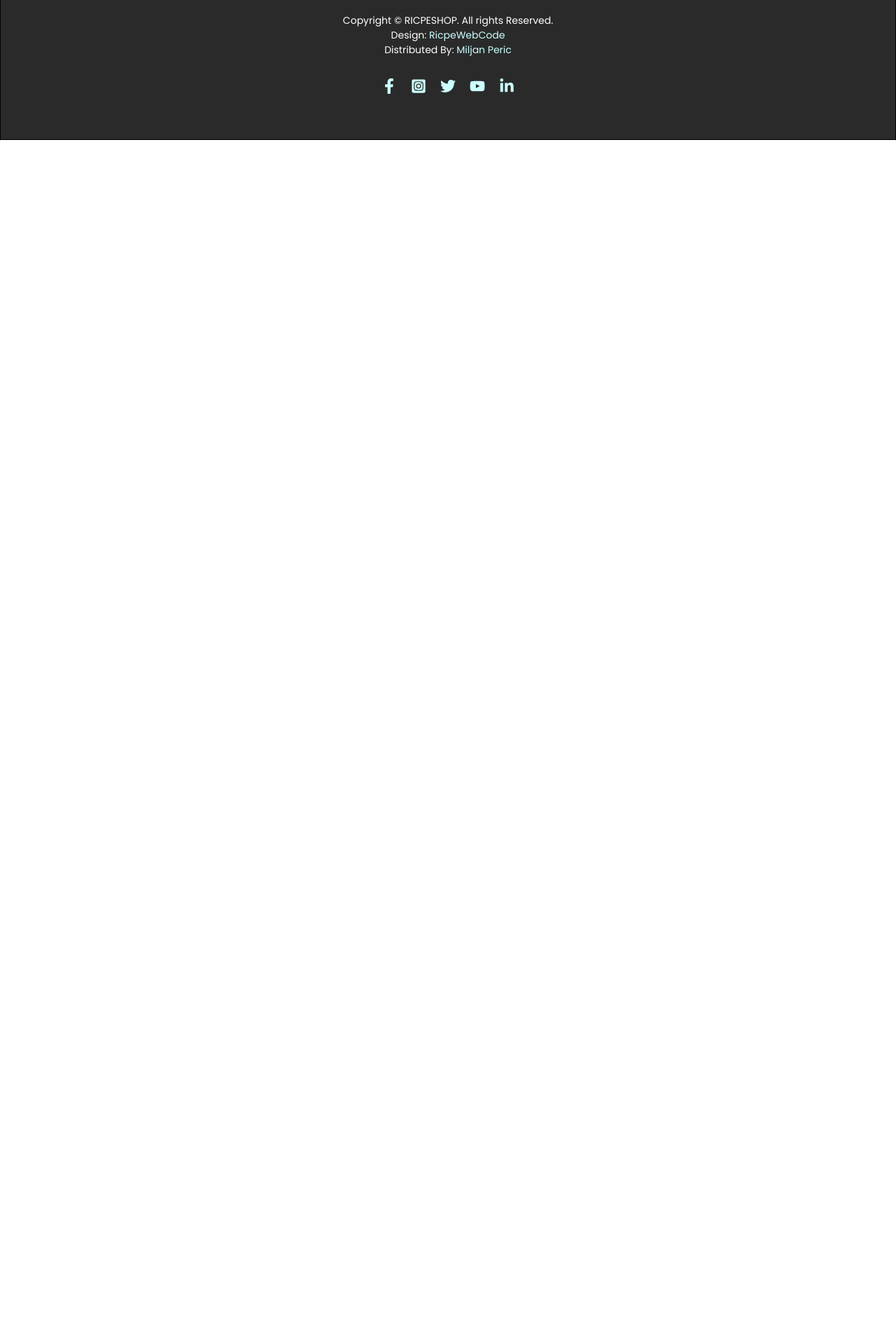
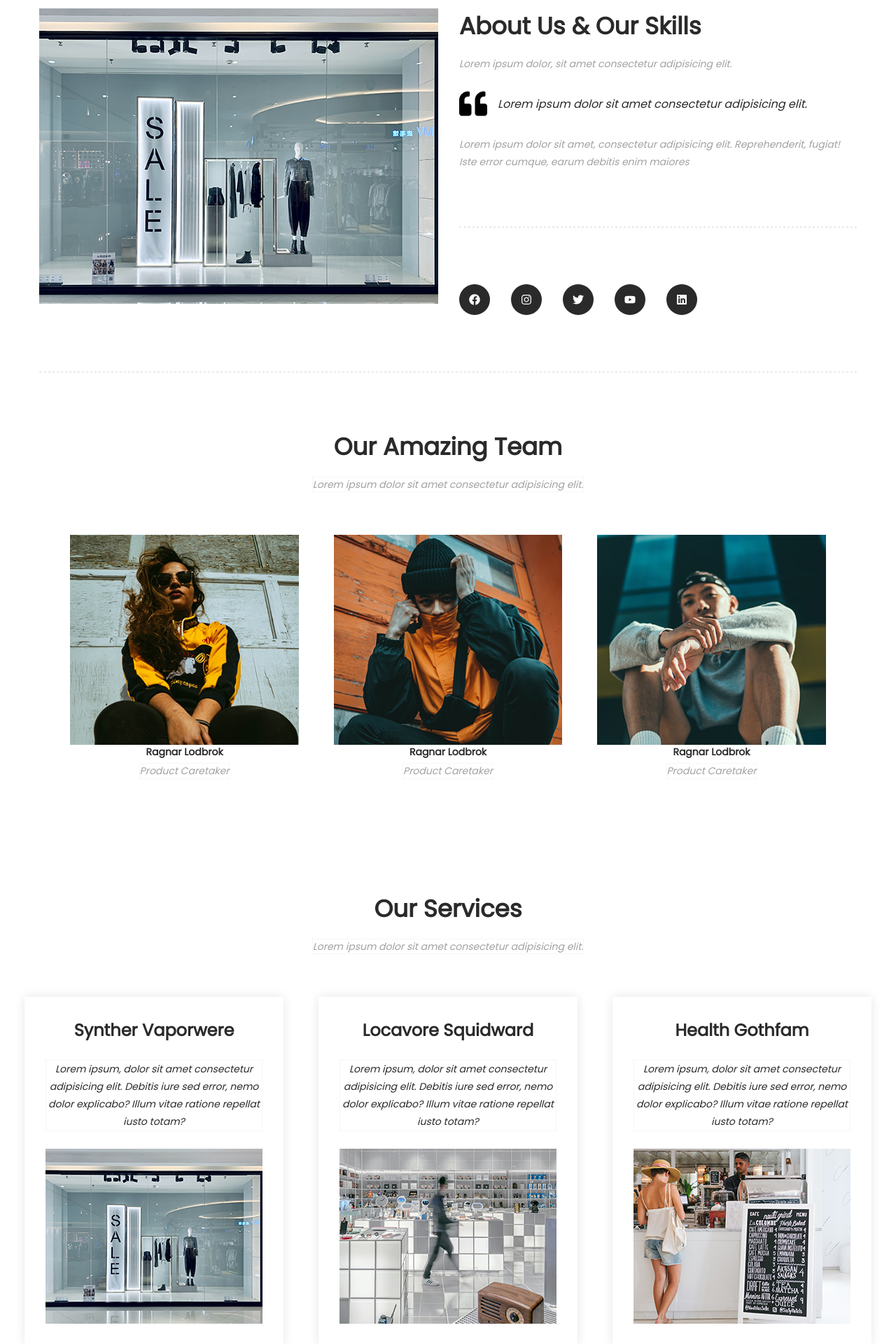
Before and after one commit to kotikCrypto/ecommerce, a React (Create React App) app in the folder frontend/: page /about in a window 1280 px wide. Shown: the part 600-2520 px from the top of the page at 70% size. Before the commit the page ends 800 px from the top, so only its background shows below. Built offline with nearby package versions, Linux system fonts and the light colour scheme.

Commit message:
Created and styled component AboutUs

```diff
--- a/frontend/src/App.js
+++ b/frontend/src/App.js
@@ -4,6 +4,7 @@ import Home from './pages/Home';
 import { BrowserRouter as Router, Routes, Route } from "react-router-dom"
 import "./index.css"
 import Contact from './pages/Contact';
+import About from './pages/About';
 
 function App() {
   return (
@@ -13,6 +14,7 @@ function App() {
           <Routes>
             <Route path='/' element={<Home/>}/>
             <Route path='/contact' element={<Contact/>}/>
+            <Route path='/about' element={<About/>}/>
           </Routes>
         </Layout>
       </Router>
--- /dev/null
+++ b/frontend/src/components/AboutUs.jsx
@@ -0,0 +1,150 @@
+import React from 'react'
+import { FaFacebook, FaInstagram, FaLinkedin, FaPaperPlane, FaQuoteLeft, FaTwitter, FaYoutube } from 'react-icons/fa'
+import { Link } from 'react-router-dom'
+
+const AboutUs = () => {
+  return (
+    <div className='aboutUs'>
+      <div className="aboutUsDiv">
+        <div className="aboutUsTop">
+          <img src="./assets/uploads/about-us-page-heading.jpg" alt="" />
+          <div className="aboutUsTexts">
+            <h2>About Our Company</h2>
+            <span>Lorem ipsum, dolor sit amet consectetur adipisicing elit.</span>
+          </div>
+        </div>
+
+        <div className="aboutUsBottom">
+          <div className="aboutUsBottomLeft">
+            <div className="aboutUsBottomImg">
+              <img src="./assets/uploads/about-left-image.jpg" alt="" />
+            </div>
+          </div>
+          <div className="aboutUsBottomRight">
+
+            <div className="aboutUsBottomTexts">
+              <h2>About Us & Our Skills</h2>
+              <span>Lorem ipsum dolor, sit amet consectetur adipisicing elit.</span>
+              <div className="exploreQuote">
+                <FaQuoteLeft />
+                <p className="exploreQuoteText">Lorem ipsum dolor sit amet consectetur adipisicing elit.</p>
+              </div>
+              <span>Lorem ipsum dolor sit amet, consectetur adipisicing elit. Reprehenderit, fugiat! Iste error cumque, earum debitis enim maiores </span>
+            </div>
+
+            <div className="aboutUsBottomSocials">
+              <Link to="/"><FaFacebook /></Link>
+              <Link to="/"><FaInstagram /></Link>
+              <Link to="/"><FaTwitter /></Link>
+              <Link to="/"><FaYoutube /></Link>
+              <Link to="/"><FaLinkedin /></Link>
+            </div>
+
+          </div>
+        </div>
+
+      </div>
+
+      <div className="aboutUsOthers">
+        <div className="aboutUsContent">
+          <h2>Our Amazing Team</h2>
+          <span>Lorem ipsum dolor sit amet consectetur adipisicing elit. </span>
+        </div>
+
+        <div className="aboutUsImages">
+          <div className="aboutUsImage">
+
+            <div className="aboutUsImageTop">
+              <img src="./assets/uploads/team-member-01.jpg" alt="" />
+              <div className="aboutUsImageHover">
+                <Link to="/"><FaFacebook /></Link>
+                <Link to="/"><FaInstagram /></Link>
+                <Link to="/"><FaTwitter /></Link>
+                <Link to="/"><FaYoutube /></Link>
+                <Link to="/"><FaLinkedin /></Link>
+              </div>
+            </div>
+
+            <div className="aboutUsImageBottom">
+              <h4>Ragnar Lodbrok</h4>
+              <span>Product Caretaker</span>
+            </div>
+
+          </div>
+          <div className="aboutUsImage">
+
+            <div className="aboutUsImageTop">
+              <img src="./assets/uploads/team-member-02.jpg" alt="" />
+              <div className="aboutUsImageHover">
+                <Link to="/"><FaFacebook /></Link>
+                <Link to="/"><FaInstagram /></Link>
+                <Link to="/"><FaTwitter /></Link>
+                <Link to="/"><FaYoutube /></Link>
+                <Link to="/"><FaLinkedin /></Link>
+              </div>
+            </div>
+
+            <div className="aboutUsImageBottom">
+              <h4>Ragnar Lodbrok</h4>
+              <span>Product Caretaker</span>
+            </div>
+
+          </div>
+
+          <div className="aboutUsImage">
+
+            <div className="aboutUsImageTop">
+              <img src="./assets/uploads/team-member-03.jpg" alt="" />
+              <div className="aboutUsImageHover">
+                <Link to="/"><FaFacebook /></Link>
+                <Link to="/"><FaInstagram /></Link>
+                <Link to="/"><FaTwitter /></Link>
+                <Link to="/"><FaYoutube /></Link>
+                <Link to="/"><FaLinkedin /></Link>
+              </div>
+            </div>
+
+            <div className="aboutUsImageBottom">
+              <h4>Ragnar Lodbrok</h4>
+              <span>Product Caretaker</span>
+            </div>
+
+          </div>
+        </div>
+
+      </div>
+
+      <div className="aboutUsOthers">
+        <div className="aboutUsContent">
+          <h2>Our Services</h2>
+          <span>Lorem ipsum dolor sit amet consectetur adipisicing elit. </span>
+        </div>
+
+        <div className="aboutUsImagesDiv">
+
+          <div className="aboutUsImgDiv">
+            <h4>Synther Vaporwere</h4>
+            <span>Lorem ipsum, dolor sit amet consectetur adipisicing elit. Debitis iure sed error, nemo dolor explicabo? Illum vitae ratione repellat iusto totam?</span>
+            <img src="./assets/uploads/service-01.jpg" alt="" />
+          </div>
+
+          <div className="aboutUsImgDiv">
+            <h4>Locavore Squidward</h4>
+            <span>Lorem ipsum, dolor sit amet consectetur adipisicing elit. Debitis iure sed error, nemo dolor explicabo? Illum vitae ratione repellat iusto totam?</span>
+            <img src="./assets/uploads/service-02.jpg" alt="" />
+          </div>
+
+          <div className="aboutUsImgDiv">
+            <h4>Health Gothfam</h4>
+            <span>Lorem ipsum, dolor sit amet consectetur adipisicing elit. Debitis iure sed error, nemo dolor explicabo? Illum vitae ratione repellat iusto totam?</span>
+            <img src="./assets/uploads/service-03.jpg" alt="" />
+          </div>
+        </div>
+
+      </div>
+
+    </div>
+  )
+}
+
+export default AboutUs
--- a/frontend/src/components/Footer.jsx
+++ b/frontend/src/components/Footer.jsx
@@ -40,7 +40,7 @@ const Footer = () => {
                     </div>
                     <div className="footerLinks">
                         <Link to="/">Home Page</Link>
-                        <Link to="/">About Us</Link>
+                        <Link to="/about">About Us</Link>
                         <Link to="/">Help</Link>
                         <Link to="/contact">Contact Us</Link>
                     </div>
--- a/frontend/src/index.css
+++ b/frontend/src/index.css
@@ -572,7 +572,8 @@ body {
   height: 44px;
   line-height: 44px;
   padding: 0 15px;
-  font-size: 14px;font-style: italic;
+  font-size: 14px;
+  font-style: italic;
   font-weight: 500;
   color: #aaa;
   border-radius: 0px;
@@ -618,3 +619,238 @@ body {
   color: #2a2a2a;
   border-color: #2a2a2a;
 }
+
+/* ============================ */
+/* About */
+
+.aboutUs {
+  min-height: 100vh;
+  margin-left: 16px;
+  margin-right: 16px;
+  padding: 80px 40px;
+}
+
+.aboutUsDiv {
+  border-bottom: 3px dotted #eee;
+  padding-bottom: 80px;
+}
+
+.aboutUsTop {
+  position: relative;
+  margin-bottom: 60px;
+}
+
+.aboutUsTop img {
+  width: 100%;
+}
+
+.aboutUsTexts {
+  position: absolute;
+  top: 50%;
+  left: 50%;
+  transform: translate(-50%, -50%);
+  text-align: center;
+}
+
+.aboutUsContent h2 {
+  text-align: center;
+}
+
+.aboutUs h2 {
+  font-size: 52px;
+  font-weight: 700;
+  margin-bottom: 15px;
+  color: #fff;
+}
+
+.aboutUs span {
+  font-size: 16px;
+  font-weight: 500;
+  font-style: italic;
+  color: #fff;
+}
+
+.aboutUsBottom {
+  display: flex;
+  gap: 30px;
+}
+
+.aboutUsBottomLeft,
+.aboutUsBottomRight {
+  width: 50%;
+}
+
+.aboutUsBottomTexts {
+  border-bottom: 3px dotted #eee;
+  padding-bottom: 80px;
+}
+
+.aboutUsBottomTexts h2 {
+  font-size: 34px;
+  font-weight: 700;
+  color: #2a2a2a;
+}
+
+.aboutUsBottomTexts span {
+  font-size: 14px;
+  font-weight: 400;
+  font-style: italic;
+  color: #a1a1a1;
+}
+
+.aboutUsBottomTexts .exploreQuote {
+  margin-top: 25px;
+}
+
+.aboutUsBottomSocials {
+  display: flex;
+  gap: 30px;
+  margin-top: 80px;
+}
+
+.aboutUsBottomSocials a {
+  width: 44px;
+  height: 44px;
+  background-color: #2a2a2a;
+  color: #fff;
+  display: flex;
+  justify-content: center;
+  align-items: center;
+  border-radius: 50%;
+  transition: all 0.5s;
+}
+
+.aboutUsBottomSocials a:hover {
+  color: #2a2a2a;
+  background-color: #fff;
+}
+
+.aboutUsOthers {
+  display: flex;
+  flex-direction: column;
+  align-items: center;
+  padding: 80px 0;
+}
+
+.aboutUsOthers h2 {
+  font-size: 34px;
+  font-weight: 700;
+  color: #2a2a2a;
+}
+
+.aboutUsOthers span {
+  font-size: 14px;
+  font-weight: 400;
+  font-style: italic;
+  color: #a1a1a1;
+  border: 1px dotted #eee;
+}
+
+.aboutUsContent {
+  margin-bottom: 60px;
+}
+
+.aboutUsImages {
+  display: flex;
+  gap: 50px;
+}
+
+.aboutUsImageBottom {
+  display: flex;
+  flex-direction: column;
+  align-items: center;
+}
+
+.aboutUsImageBottom h4 {
+  font-size: 14px;
+  font-weight: 700;
+  margin-bottom: 5px;
+  color: #2a2a2a;
+}
+
+.aboutUsImageBottom span {
+  font-size: 14px;
+  font-weight: 500;
+  font-style: italic;
+  color: #a1a1a1;
+  text-align: center;
+}
+
+.aboutUsImageTop {
+  position: relative;
+  height: 300px;
+}
+
+.aboutUsImageTop img {
+  width: 100%;
+  height: 100%;
+  object-fit: cover;
+}
+
+.aboutUsImageHover {
+  position: absolute;
+  display: flex;
+  gap: 10px;
+  justify-content: center;
+  align-items: center;
+  top: 0;
+  bottom: 0;
+  text-align: center;
+  width: 100%;
+  height: 100%;
+  background-color: rgba(0, 0, 0, 0.9);
+  opacity: 0;
+  visibility: hidden;
+  transition: all 0.5s;
+}
+
+.aboutUsImageHover a {
+  width: 44px;
+  height: 44px;
+  background-color: #fff;
+  display: flex;
+  justify-content: center;
+  align-items: center;
+  border-radius: 50%;
+  transition: all 0.3s;
+}
+
+.aboutUsImageHover a:hover {
+  color: #fff;
+  background-color: #2a2a2a;
+}
+
+.aboutUsImageTop:hover .aboutUsImageHover {
+  opacity: 1;
+  visibility: visible;
+}
+
+.aboutUsImagesDiv {
+  display: flex;
+  justify-content: center;
+  gap: 50px;
+}
+
+.aboutUsImgDiv {
+  display: flex;
+  flex-direction: column;
+  justify-content: center;
+  box-shadow: 0 0 15px rgba(0 0 0 / 10%);
+  padding: 30px;
+}
+
+.aboutUsImgDiv  h4 {
+  font-size: 24px;
+  font-weight: 700;
+  color: #2a2a2a;
+  text-align: center;
+  margin-bottom: 25px;
+}
+
+.aboutUsImgDiv  span {
+  font-size: 14px;
+  line-height: 25px;
+  margin-bottom: 25px;
+  color: #2a2a2a;
+  text-align: center;
+}
--- /dev/null
+++ b/frontend/src/pages/About.jsx
@@ -0,0 +1,14 @@
+import React from 'react'
+import AboutUs from '../components/AboutUs'
+import Subscribe from '../components/Subscribe'
+
+const About = () => {
+  return (
+    <div className='about'>
+      <AboutUs/>
+      <Subscribe/>
+    </div>
+  )
+}
+
+export default About
```
